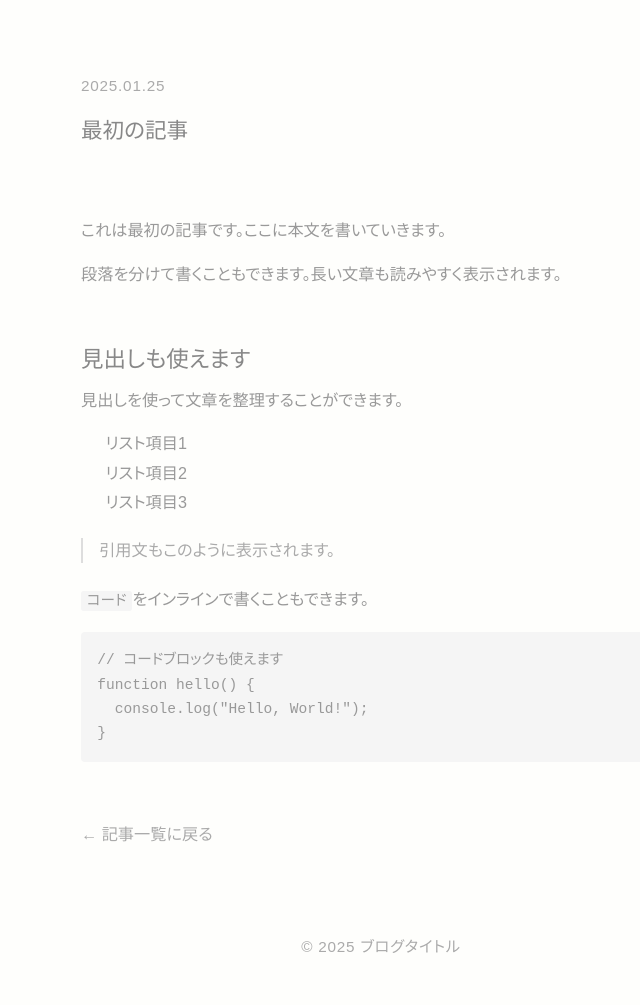
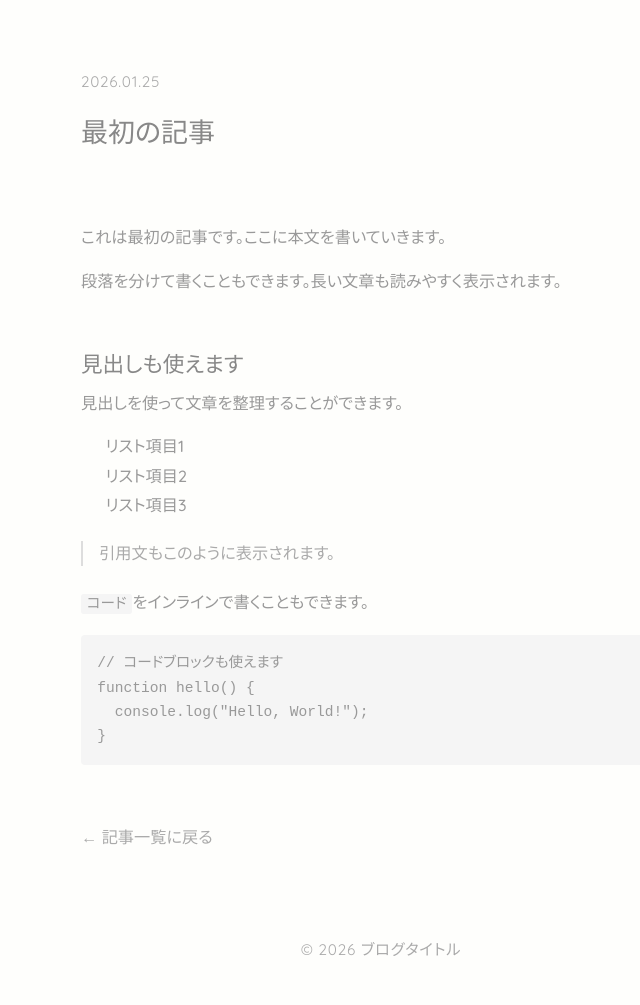
Before and after one commit to Hal-Shikinami/fragments, a plain HTML site: page articles/20260125-first-post.html in a window 1280 px wide. Shown: the part 147-1152 px from the top of the page, without its empty margins (259-899 px from the left). Drawn offline with Linux system fonts and the light colour scheme; a web font is replaced by a local one.

Commit message:
style: フォントと見出しスタイルを調整、年を2026に更新
- Quicksandフォントを追加（英数字用）
- h1/h2/h3の見出しスタイルを調整
- 日付の行間を追加
- 全ページの年を2025から2026に更新
- 記事ファイル名を2026に変更

Co-Authored-By: Claude Opus 4.5 <noreply@anthropic.com>

```diff
--- a/articles/20250125-first-post.html
+++ b/articles/20260125-first-post.html
@@ -21,7 +21,7 @@
   <main>
     <article>
       <header class="article-header">
-        <span class="date">2025.01.25</span>
+        <span class="date">2026.01.25</span>
         <h1>最初の記事</h1>
       </header>
 
@@ -67,7 +67,7 @@ function hello() {
   </main>
 
   <footer>
-    <p>&copy; 2025 ブログタイトル</p>
+    <p>&copy; 2026 ブログタイトル</p>
   </footer>
 </body>
 </html>
--- a/style.css
+++ b/style.css
@@ -1,3 +1,5 @@
+@import url('https://fonts.googleapis.com/css2?family=Quicksand:wght@400;500;600&display=swap');
+
 /* ============================================
    カスタマイズ用変数
    ※ここを変更すればサイト全体の色・フォントが変わります
@@ -8,7 +10,7 @@
   --color-text-light: #aaa;     /* 薄い文字色（日付、補足など） */
   --color-link: #707070;        /* リンク色 */
   --color-heading: #888;        /* 見出し・強調色 */
-  --font-main: "Zen Maru Gothic", "Hiragino Maru Gothic ProN", sans-serif;
+  --font-main: "Quicksand", "Zen Maru Gothic", "Hiragino Maru Gothic ProN", sans-serif;
   --max-width: 600px;           /* コンテンツ最大幅 */
 }
 
@@ -163,11 +165,13 @@ footer p {
   font-size: 0.85rem;
   letter-spacing: 0.05em;
   color: var(--color-text-light);
+  display: block;
+  margin-bottom: 0.3em;
 }
 
 .article-header h1 {
-  font-size: 1.2rem;
-  font-weight: 500;
+  font-size: 1.5rem;
+  font-weight: 580;
   margin-top: 0.3em;
   color: var(--color-heading);
 }
@@ -186,8 +190,8 @@ footer p {
 
 /* 見出し */
 .content h2 {
-  font-size: 1.25rem;
-  font-weight: 580;
+  font-size: 1.2rem;
+  font-weight: 500;
   margin-top: 2.5em;
   margin-bottom: 0.5em;
   color: var(--color-heading);
@@ -195,9 +199,10 @@ footer p {
 
 .content h3 {
   font-size: 1rem;
-  font-weight: 400;
+  font-weight: 500;
   margin-top: 2em;
   margin-bottom: 0.5em;
+  color: var(--color-heading);
 }
 
 /* リスト */
```
Also changed, not shown: about.html (+1 -1 lines), articles/20260124-hello-world.html (renamed from articles/20250124-hello-world.html, +2 -2 lines), index.html (+5 -5 lines).
